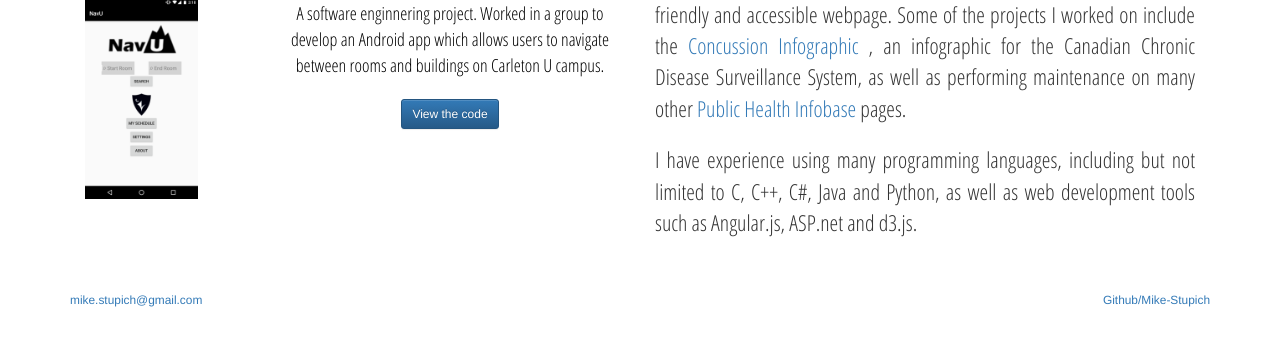
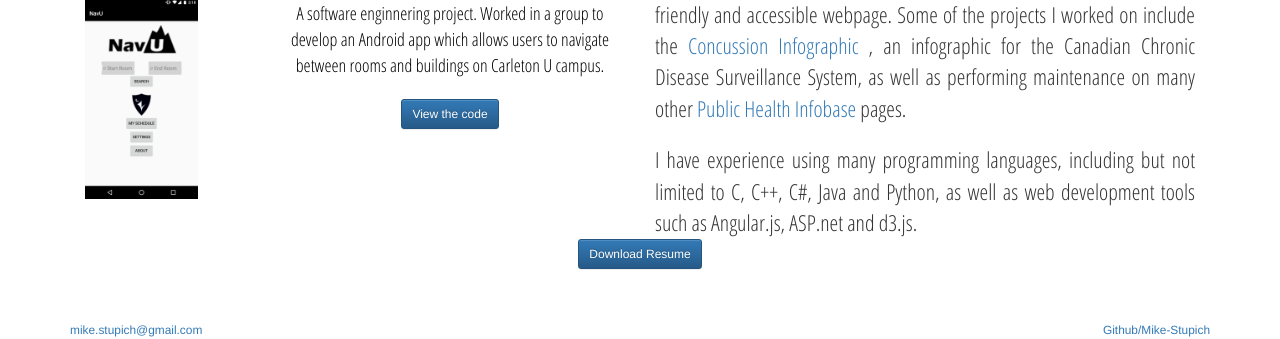
Before and after one commit to Mike-Stupich/Mike-Stupich_old-website, a plain HTML site: page index.html in a window 1280 px wide. Shown: the part 810-1149 px from the top of the page. Before the commit the page ends 1119 px from the top, so only its background shows below. Drawn offline with nearby package versions, Linux system fonts and the light colour scheme; some packages are replaced by stand-ins of ours; a script that the page names is missing.

Commit message:
Temporarily hid resume tab until its fixed

```diff
--- a/js/main.js
+++ b/js/main.js
@@ -14,7 +14,7 @@ app.config(['$routeProvider', function ($routeProvider) {
     .when("/", {templateUrl: "partials/home.html", controller: "PageCtrl"})
     // Pages
     .when("/about", {templateUrl: "partials/about.html", controller: "PageCtrl"})
-    .when("/resume", {templateUrl: "partials/resume.html", controller: "ResumeCtrl"})
+    //.when("/resume", {templateUrl: "partials/resume.html", controller: "ResumeCtrl"}) //Temporarily hidden
     //.when("/languages", {templateUrl: "partials/languages.html", controller: "PageCtrl"}) //This page looks really bad...
     // else 404
     .otherwise("/404", {templateUrl: "partials/404.html", controller: "PageCtrl"});
--- a/partials/home.html
+++ b/partials/home.html
@@ -68,5 +68,11 @@
      </p>
     </div>
   </div>
-
+  <div style="margin:0; text-align:center;" >
+      <a class="btn btn-primary btn-sm"
+        download="MikeStupichResume2017.pdf"
+        target="_self"
+        href="/files/MikeStupich2017Resume.pdf"
+      >Download Resume</a>
+    </div>
 </div>
--- a/templates/header.html
+++ b/templates/header.html
@@ -6,7 +6,7 @@
         <ul class="nav navbar-nav navbar-right">
             <li><a href="#/">Home</a></li>
             <!--<li><a href="#/about">About Me</a></li>-->
-            <li><a href="#/resume">My Resume</a></li>
+            <!--<li><a href="#/resume">My Resume</a></li>-->
             <!--<li><a href="#/languages">Programming Experience</a></li>-->
             <li><a href="https://github.com/Mike-Stupich">My Github</a></li>
         </ul>
```
